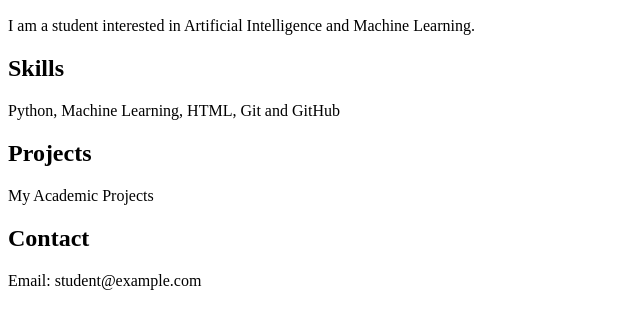
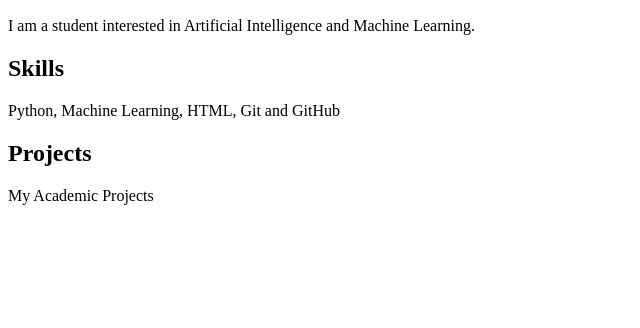
Before and after one commit to vgpallavi231205-hash/portfolio-website1, a plain HTML site: page index.html in a window 1280 px wide. Shown: the part 96-424 px from the top of the page, without its empty margins (0-640 px from the left). Drawn offline with Linux system fonts and the light colour scheme.

Commit message:
third commit

```diff
--- a/index.html
+++ b/index.html
@@ -13,8 +13,6 @@
     <h2>Projects</h2>
     <p>My Academic Projects</p>
 
-    <h2>Contact</h2>
-    <p>Email: student@example.com</p>
 
     </body>
 </html>
```
